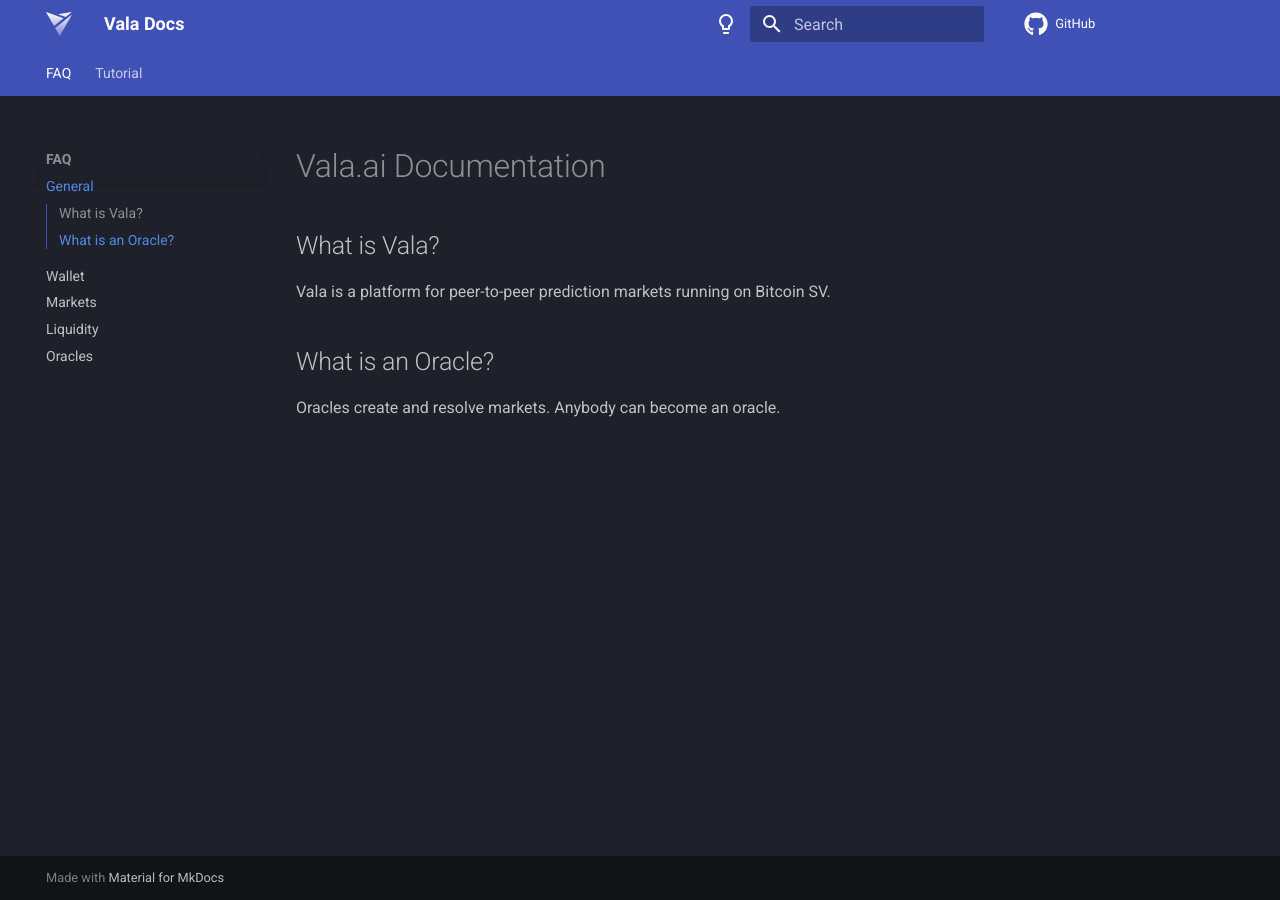
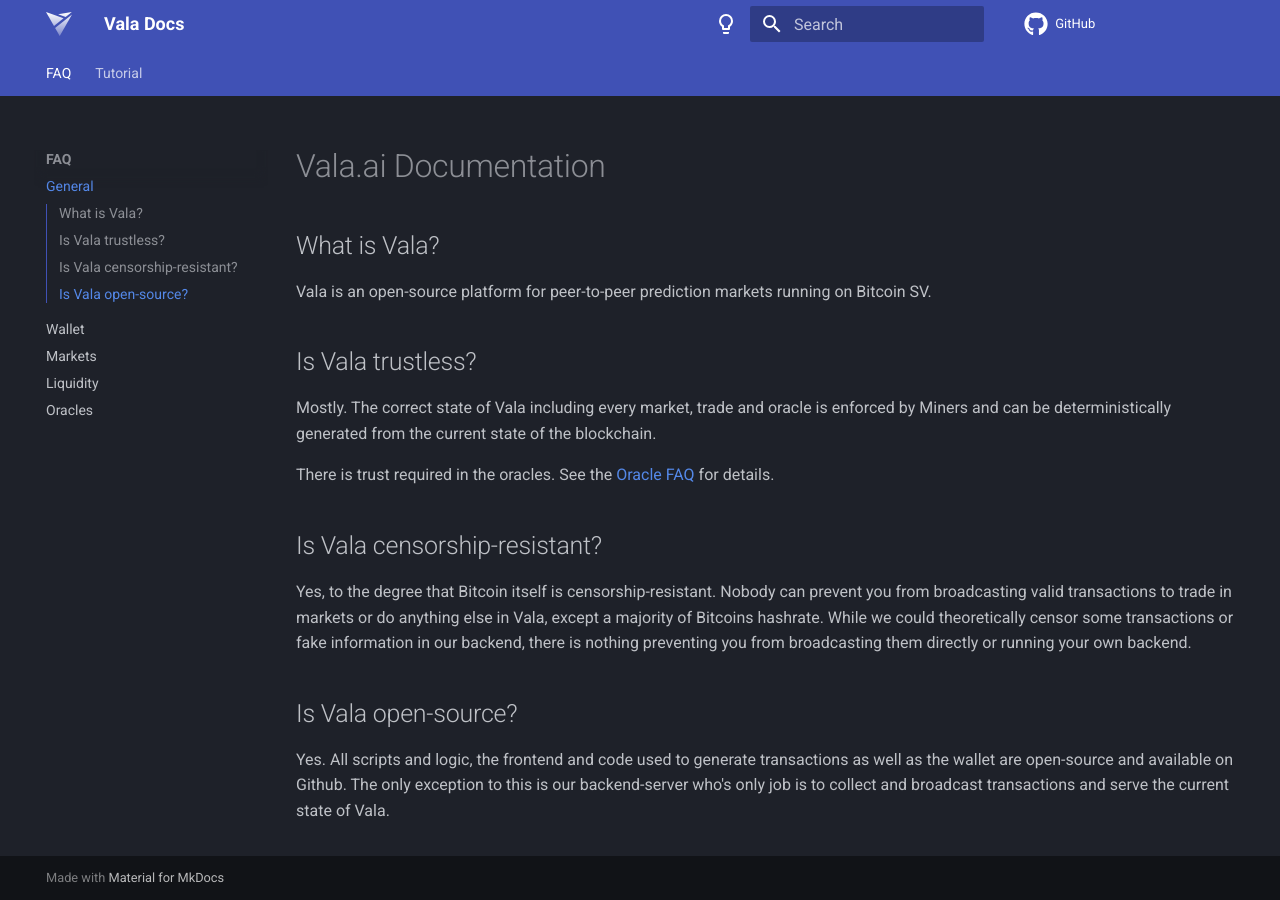
Before and after one commit to valapm/documentation, an MkDocs documentation site: the page built from docs/index.md, in a window 1280 px wide. Built offline with MkDocs 1.6.1 and Material for MkDocs 9.7.7, drawn with Linux system fonts in a browser that asks for light colours; comment, search, counter and statistics services are not loaded.

Commit message:
First drafts

```diff
--- a/docs/index.md
+++ b/docs/index.md
@@ -2,8 +2,18 @@
 
 ## What is Vala?
 
-Vala is a platform for peer-to-peer prediction markets running on Bitcoin SV.
+Vala is an open-source platform for peer-to-peer prediction markets running on Bitcoin SV.
 
-## What is an Oracle?
+## Is Vala trustless?
 
-Oracles create and resolve markets. Anybody can become an oracle.
+Mostly. The correct state of Vala including every market, trade and oracle is enforced by Miners and can be deterministically generated from the current state of the blockchain.
+
+There is trust required in the oracles. See the [Oracle FAQ](faq/oracles.md) for details.
+
+## Is Vala censorship-resistant?
+
+Yes, to the degree that Bitcoin itself is censorship-resistant. Nobody can prevent you from broadcasting valid transactions to trade in markets or do anything else in Vala, except a majority of Bitcoins hashrate. While we could theoretically censor some transactions or fake information in our backend, there is nothing preventing you from broadcasting them directly or running your own backend.
+
+## Is Vala open-source?
+
+Yes. All scripts and logic, the frontend and code used to generate transactions as well as the wallet are open-source and available on Github. The only exception to this is our backend-server who's only job is to collect and broadcast transactions and serve the current state of Vala.
```
Also changed, not shown: docs/faq/markets.md (+3 -0 lines), docs/faq/oracles.md (+19 -0 lines), docs/faq/wallet.md (+3 -0 lines).
